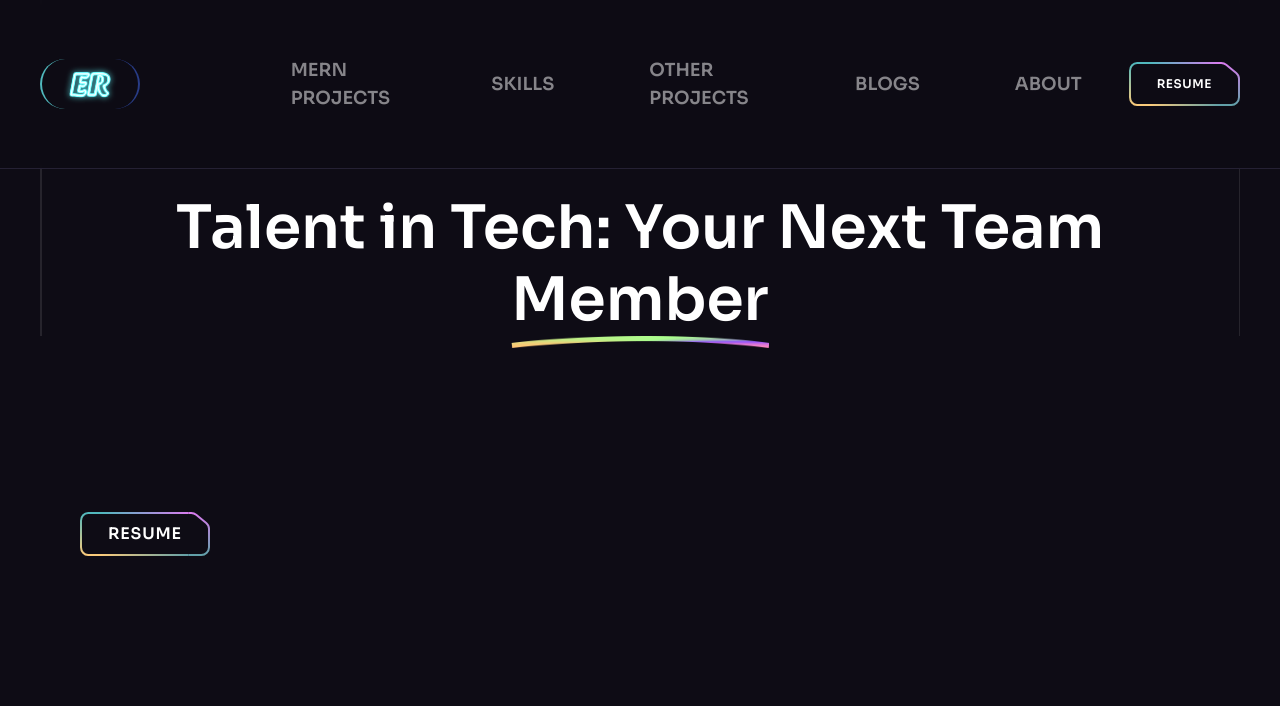
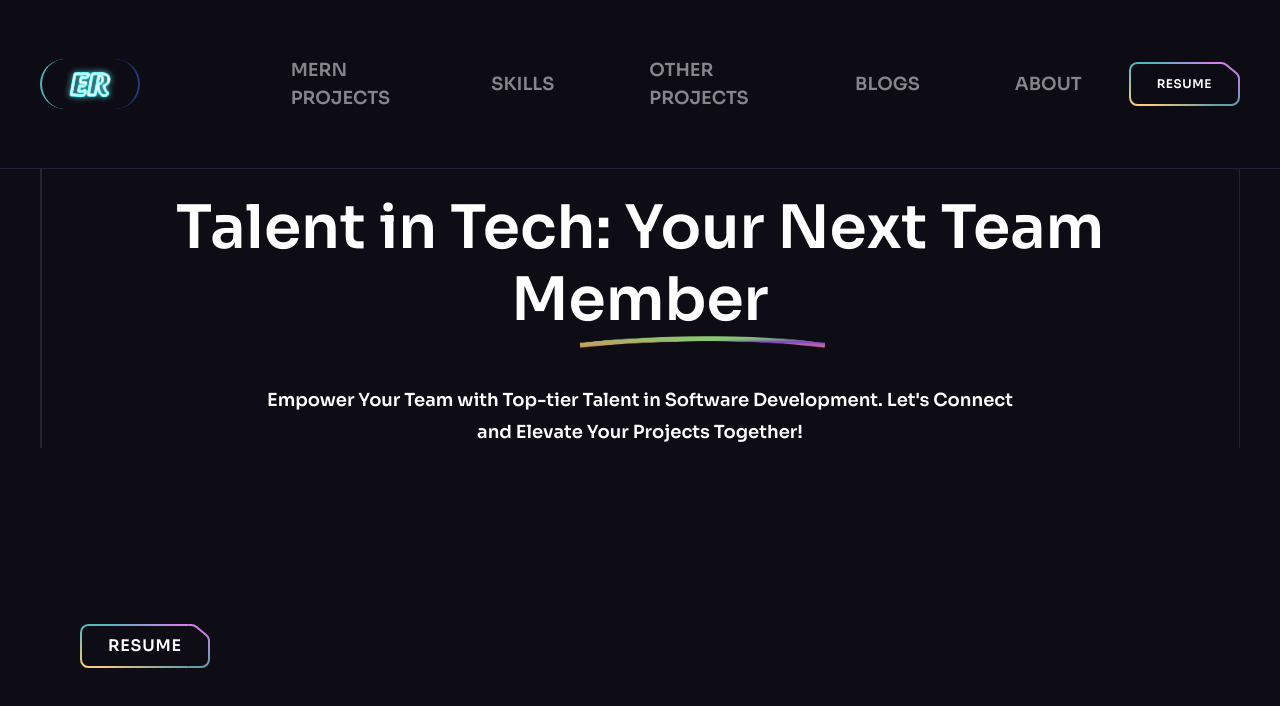
Before and after one commit to enayetsyl/portfolio202403, a React (Vite) app: page / in a window 1280 px wide. Shown: the top 706 px of the page. Built offline with nearby package versions, Linux system fonts and the light colour scheme; a web font is replaced by a local one.

Commit message:
paragraph added

```diff
--- a/src/components/Hero.jsx
+++ b/src/components/Hero.jsx
@@ -1,31 +1,35 @@
-import { useRef } from "react"
-import Section from "./Section"
-import { curve } from "../assets"
+import { useRef } from "react";
+import Section from "./Section";
+import { curve } from "../assets";
 
 const Hero = () => {
-  const parallaxRef = useRef()
+  const parallaxRef = useRef();
   return (
-    <Section className='pt-[12rem] -mt-[5.25rem]'
-    customPaddings
-    id='hero'
-    >
-      <div
-      className="container relative"
-      ref={parallaxRef}
-      >
+    <Section className="pt-[12rem] -mt-[5.25rem]" customPaddings id="hero">
+      <div className="container relative" ref={parallaxRef}>
         <div className="relative z-1 max-w-[62rem] mx-auto text-center mb-[4rem] md:mb-20 lg:mb-[6rem]">
-          <h1 className="h1 mb-6">Talent in Tech: Your Next Team
-          <span className="inline-block relative">
-          Member
-          <img src={curve} alt="Curve"
-          className="absolute top-full left-0 w-full xl-mt-2"
-          />
-          </span>
+          <h1 className="parent h1 mb-12">
+            <span className="one">Talent in Tech: </span>
+            {/* <span className="two">in</span>{" "}
+            <span className="three">Tech:</span>{" "} */}
+            <span className="four">Your Next Team</span>{" "}
+            {/* <span className="five">Next</span> <span className="six">Team</span> */}
+            <span className="inline-block relative ">
+              <span className="seven">Member</span>
+              <img
+                src={curve}
+                alt="Curve"
+                className="eight absolute top-full left-0 w-full xl-mt-2"
+              />
+            </span>
           </h1>
+          <p className="h6 max-w-3xl mx-auto mb-6 text-n-1 lg:mb-8">
+          Empower Your Team with Top-tier Talent in Software Development. Let&apos;s Connect and Elevate Your Projects Together!
+          </p>
         </div>
       </div>
     </Section>
-  )
-}
+  );
+};
 
-export default Hero
+export default Hero;
--- a/src/index.css
+++ b/src/index.css
@@ -85,3 +85,50 @@
 .-rotate-360 {
   @apply rotate-[-360deg];
 }
+
+
+/* text animation */
+
+.one{
+  animation: animate 1s backwards;
+  animation-delay: 1s;
+}
+/* .two{
+  animation: animate 1s backwards;
+  animation-delay: 1.4s;
+}
+.three{
+  animation: animate 1s backwards;
+  animation-delay: 1.8s;
+} */
+.four{
+  animation: animate 1s backwards;
+  animation-delay: 2.2s;
+}
+/* .five{
+  animation: animate 1s backwards;
+  animation-delay: 2.6s;
+}
+.six{
+  animation: animate 1s backwards;
+  animation-delay: 3s;
+} */
+.seven{
+  animation: animate 1s backwards;
+  animation-delay: 3.2s;
+}
+.eight{
+  animation: animate 1s backwards;
+  animation-delay: 5s;
+}
+
+@keyframes animate{
+0%{
+  transform: translateX(300px);
+  opacity: 0;
+  scale: 0.8;
+}
+100%{
+  opacity: 1;
+  scale:1;
+}}
```
